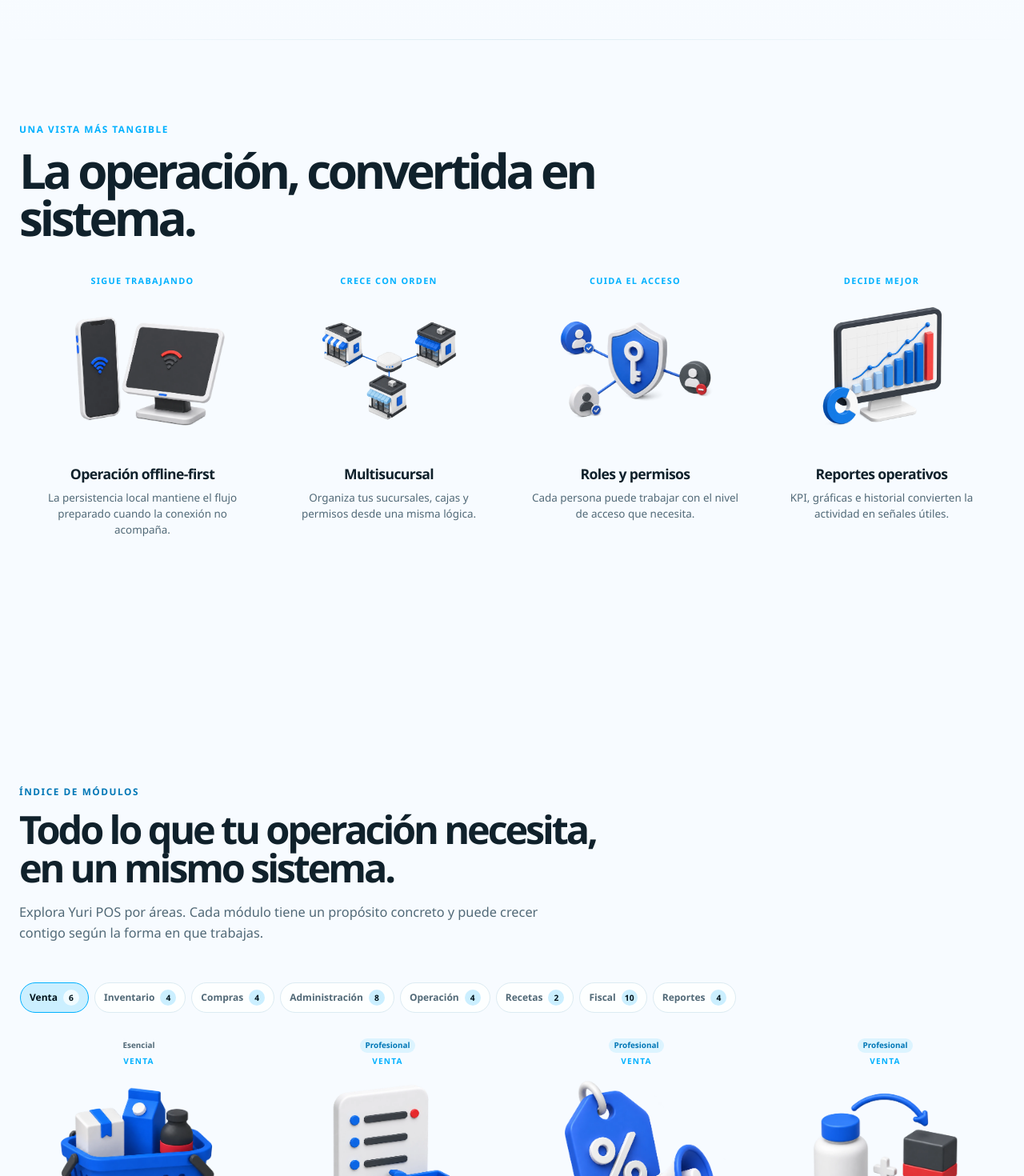
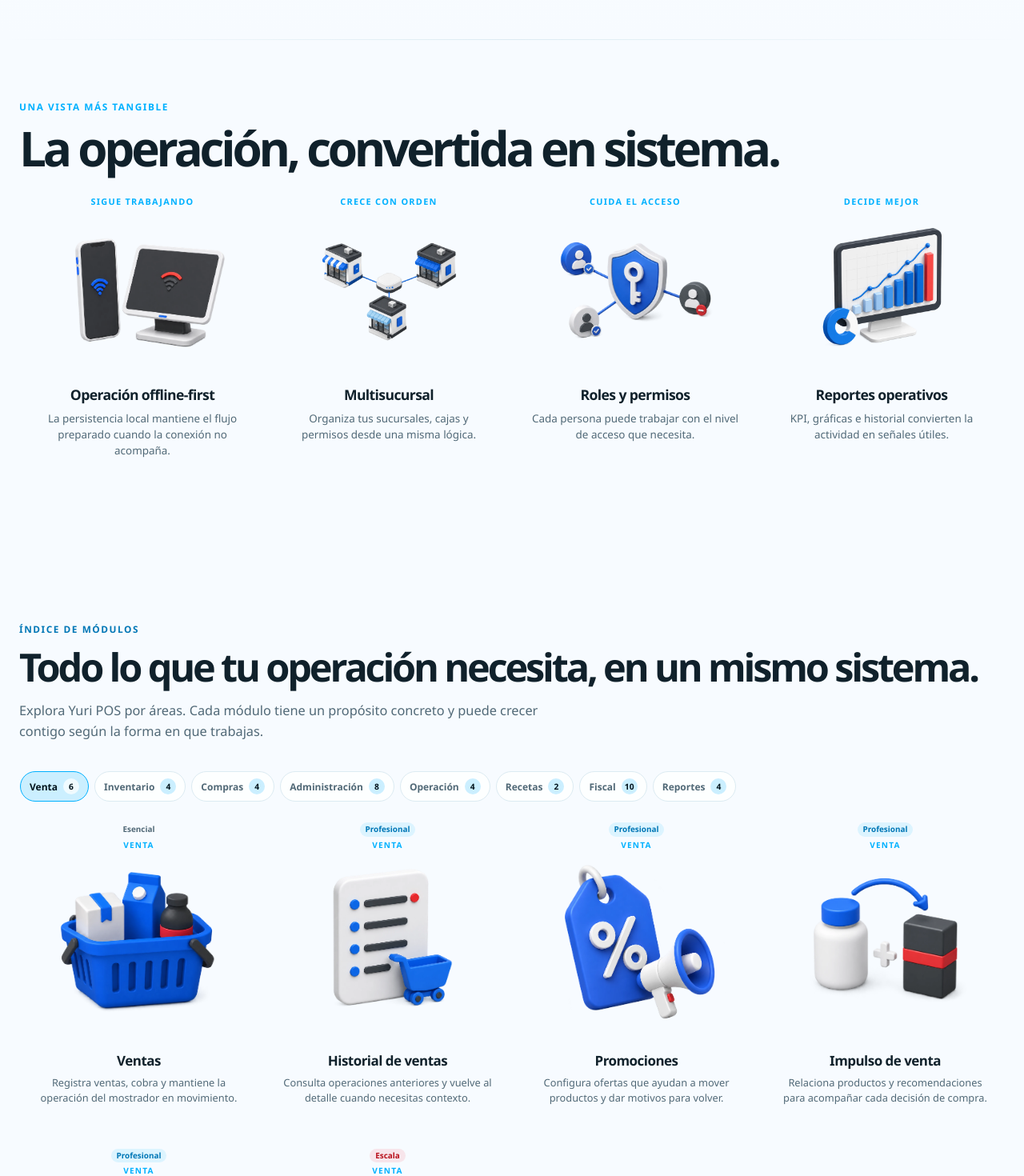
Before and after one commit to My3009appdevelper/yuriposweb, a Next.js app: page / in a window 1280 px wide. Shown: the part 860-2330 px from the top of the page at 80% size. Built offline with nearby package versions, Linux system fonts and the light colour scheme.

Commit message:
style: tighten landing section spacing

```diff
--- a/app/globals.css
+++ b/app/globals.css
@@ -763,7 +763,7 @@ button {
 .capability-3d-section {
   position: relative;
   overflow: clip;
-  padding: 104px 0 112px;
+  padding: 76px 0 84px;
   scroll-margin-top: 82px;
   background: var(--color-surface-soft);
   color: var(--color-ink);
@@ -775,7 +775,7 @@ button {
   align-items: end;
   justify-content: space-between;
   gap: 28px;
-  margin-bottom: 36px;
+  margin-bottom: 24px;
 }
 
 .capability-3d-intro .eyebrow,
@@ -809,6 +809,7 @@ button {
 
 .capability-3d-intro h2 {
   color: var(--color-ink);
+  max-width: none;
 }
 
 .capability-3d-grid {
@@ -865,7 +866,7 @@ button {
 }
 
 .capability-3d-card-copy {
-  min-height: 176px;
+  min-height: 132px;
   padding: 0 22px 24px;
 }
 
@@ -1134,17 +1135,22 @@ button {
 }
 
 .module-index-section {
-  padding: 112px 0 112px;
+  padding: 80px 0 88px;
   background: var(--color-surface-soft);
   scroll-margin-top: 82px;
 }
 
+.module-index-section .section-heading,
+.module-index-section .section-heading h2 {
+  max-width: none;
+}
+
 .module-index-toolbar {
   display: flex;
   align-items: center;
   justify-content: space-between;
   gap: 18px;
-  margin: 46px 0 24px;
+  margin: 34px 0 18px;
 }
 
 .module-filters {
@@ -1245,8 +1251,8 @@ button {
 }
 
 .module-visual-copy {
-  min-height: 135px;
-  padding: 0 8px 24px;
+  min-height: 108px;
+  padding: 0 8px 18px;
   text-align: center;
 }
 
```
Also changed, not shown: scripts/verify-module-index.mjs (+20 -0 lines).
